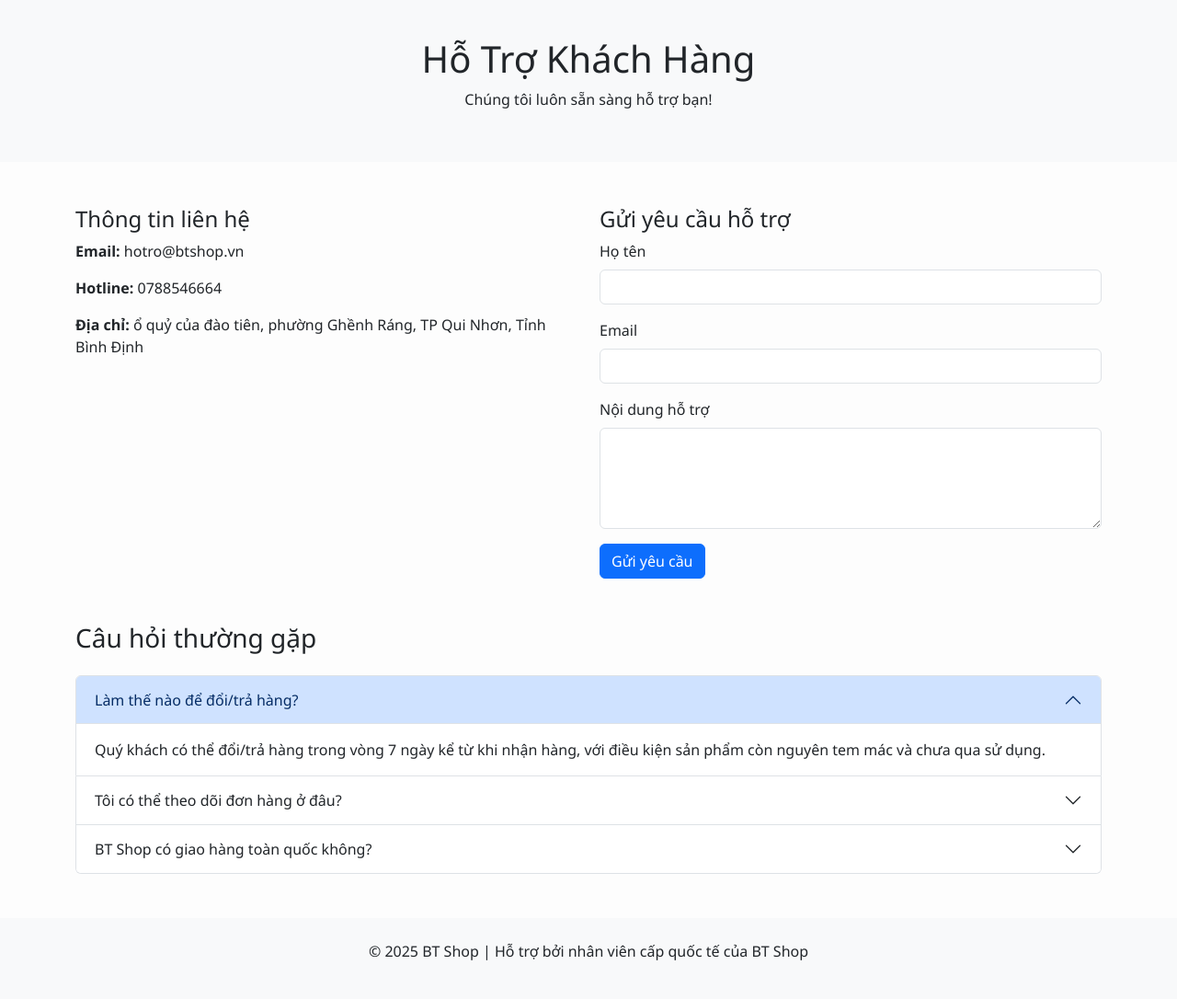
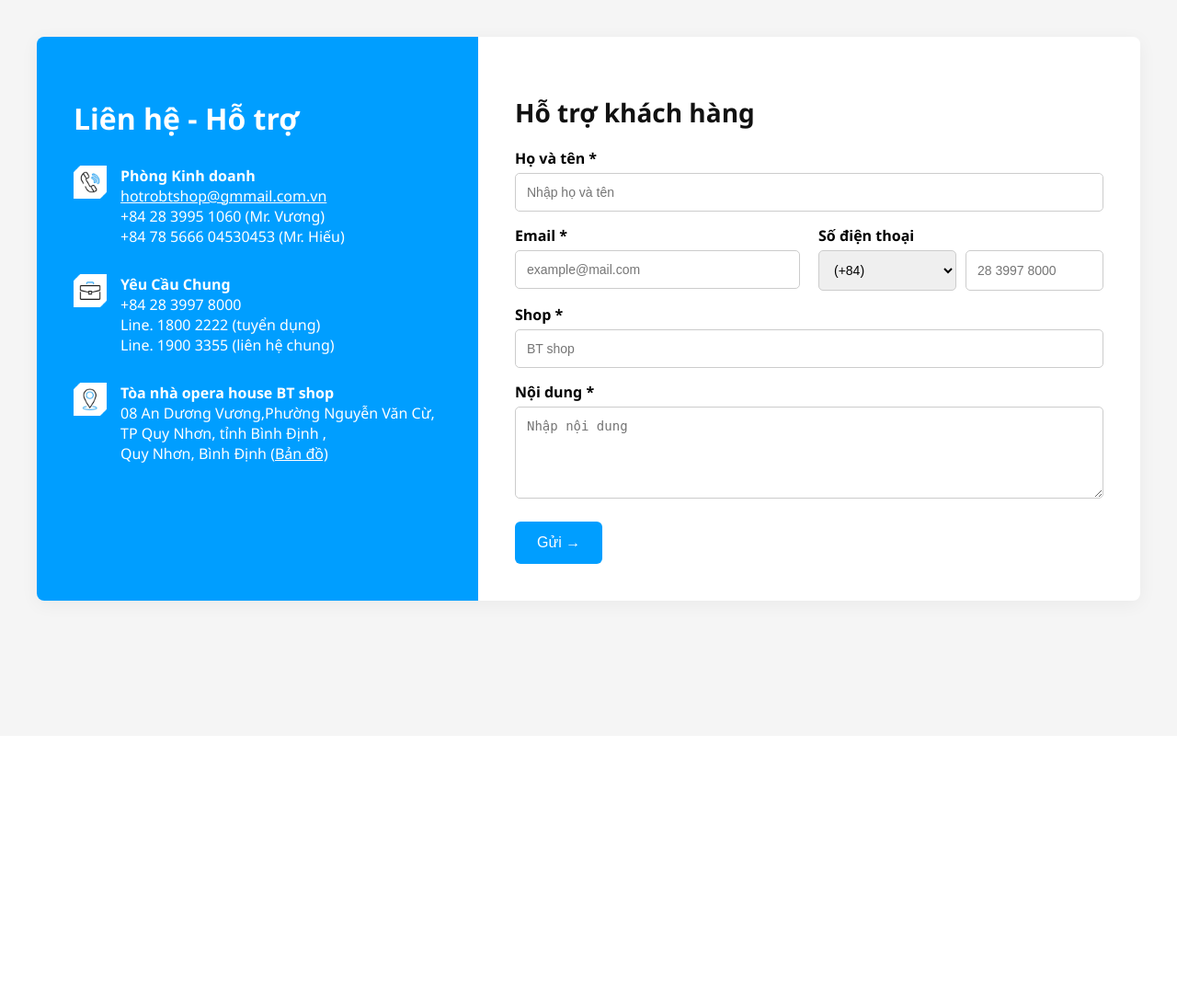
Before and after one commit to san24022005/source-code, a PHP site: page /hotrokhachhang.php in a window 1280 px wide. Shown: the whole page at 92% size. After the commit the page ends 664 px from the top, so only its background shows below. Run offline with PHP 8.4, Linux system fonts and the light colour scheme.

Commit message:
update liên hệhệ

```diff
--- a/hotrokhachhang.php
+++ b/hotrokhachhang.php
@@ -2,114 +2,184 @@
 <html lang="vi">
 <head>
   <meta charset="UTF-8">
-  <title>Hỗ Trợ Khách Hàng - BT Shop</title>
-  <link href="https://cdn.jsdelivr.net/npm/bootstrap@5.3.0/dist/css/bootstrap.min.css" rel="stylesheet">
+  <meta name="viewport" content="width=device-width, initial-scale=1.0">
+  <title>Liên hệ - Hỗ trợ khách hàng</title>
   <style>
+    * {
+      box-sizing: border-box;
+    }
+
     body {
-      font-family: 'Segoe UI', sans-serif;
-      background-color: #fdfdfd;
+      font-family: "Segoe UI", sans-serif;
+      background-color: #f5f5f5;
+      margin: 0;
+      padding: 40px;
     }
-    .support-header {
-      background-color: #f8f9fa;
-      padding: 40px 0;
-      text-align: center;
+
+    .contact-section {
+      display: flex;
+      background: white;
+      box-shadow: 0 4px 20px rgba(0,0,0,0.05);
+      border-radius: 8px;
+      overflow: hidden;
+      max-width: 1200px;
+      margin: 0 auto;
     }
-    .faq-section h5 {
+
+    .contact-left {
+      background-color: #009eff;
+      color: white;
+      padding: 40px;
+      width: 40%;
+    }
+
+    .contact-left h2 {
+      font-size: 32px;
+      margin-bottom: 30px;
+    }
+
+    .contact-block {
+      display: flex;
+      gap: 15px;
+      margin-bottom: 30px;
+    }
+
+    .contact-block img {
+      width: 36px;
+      height: 36px;
+    }
+
+    .contact-block a {
+      color: white;
+      text-decoration: underline;
+    }
+
+    .contact-right {
+      width: 60%;
+      padding: 40px;
+    }
+
+    .contact-right h2 {
+      font-size: 28px;
+      margin-bottom: 20px;
+      color: #111;
+    }
+
+    .contact-form label {
+      font-weight: bold;
+      margin-top: 15px;
+      display: block;
+    }
+
+    .contact-form input,
+    .contact-form select,
+    .contact-form textarea {
+      width: 100%;
+      padding: 12px;
+      margin-top: 5px;
+      border: 1px solid #ccc;
+      border-radius: 5px;
+      font-size: 14px;
+      resize: vertical;
+    }
+
+    .input-row {
+      display: flex;
+      gap: 20px;
+    }
+
+    .input-group {
+      flex: 1;
+    }
+
+    .phone-input {
+      display: flex;
+      gap: 10px;
+    }
+
+    .contact-form textarea {
+      height: 100px;
+    }
+
+    .contact-form button {
+      background-color: #009eff;
+      color: white;
+      padding: 14px 24px;
+      border: none;
+      border-radius: 6px;
+      margin-top: 20px;
+      font-size: 16px;
       cursor: pointer;
+      transition: 0.3s ease;
+    }
+
+    .contact-form button:hover {
+      background-color: #007acc;
     }
   </style>
 </head>
 <body>
 
-<!-- Header -->
-<div class="support-header">
-  <h1>Hỗ Trợ Khách Hàng</h1>
-  <p>Chúng tôi luôn sẵn sàng hỗ trợ bạn!</p>
-</div>
-
-<!-- Liên hệ -->
-<div class="container my-5">
-  <div class="row">
-    <!-- Thông tin liên hệ -->
-    <div class="col-md-6">
-      <h4>Thông tin liên hệ</h4>
-      <p><strong>Email:</strong> hotro@btshop.vn</p>
-      <p><strong>Hotline:</strong> 0788546664 </p>
-      <p><strong>Địa chỉ:</strong> ổ quỷ của đào tiên, phường Ghềnh Ráng, TP Qui Nhơn, Tỉnh Bình Định</p>
-    </div>
-
-    <!-- Form liên hệ -->
-    <div class="col-md-6">
-      <h4>Gửi yêu cầu hỗ trợ</h4>
-      <form>
-        <div class="mb-3">
-          <label for="hoten" class="form-label">Họ tên</label>
-          <input type="text" class="form-control" id="hoten" required>
-        </div>
-        <div class="mb-3">
-          <label for="email" class="form-label">Email</label>
-          <input type="email" class="form-control" id="email" required>
-        </div>
-        <div class="mb-3">
-          <label for="noidung" class="form-label">Nội dung hỗ trợ</label>
-          <textarea class="form-control" id="noidung" rows="4" required></textarea>
-        </div>
-        <button type="submit" class="btn btn-primary">Gửi yêu cầu</button>
-      </form>
-    </div>
-  </div>
-</div>
-
-<!-- FAQ -->
-<div class="container my-5 faq-section">
-  <h3 class="mb-4">Câu hỏi thường gặp</h3>
-  <div class="accordion" id="faqAccordion">
-    <div class="accordion-item">
-      <h2 class="accordion-header" id="faq1">
-        <button class="accordion-button" type="button" data-bs-toggle="collapse" data-bs-target="#answer1">
-          Làm thế nào để đổi/trả hàng?
-        </button>
-      </h2>
-      <div id="answer1" class="accordion-collapse collapse show" data-bs-parent="#faqAccordion">
-        <div class="accordion-body">
-          Quý khách có thể đổi/trả hàng trong vòng 7 ngày kể từ khi nhận hàng, với điều kiện sản phẩm còn nguyên tem mác và chưa qua sử dụng.
-        </div>
+<div class="contact-section">
+  <!-- LEFT COLUMN -->
+  <div class="contact-left">
+    <h2>Liên hệ - Hỗ trợ </h2>
+    <div class="contact-block">
+      <img src="accsets/images/phone-icon.png" alt="Phone">
+      <div>
+        <strong>Phòng Kinh doanh</strong><br>
+        <a href="mailto:hotrobtshop@gmail.com.vn">hotrobtshop@gmmail.com.vn </a><br>
+        +84 28 3995 1060 (Mr. Vương)<br>
+        +84 78 5666 04530453 (Mr. Hiếu)
       </div>
     </div>
-
-    <div class="accordion-item">
-      <h2 class="accordion-header" id="faq2">
-        <button class="accordion-button collapsed" type="button" data-bs-toggle="collapse" data-bs-target="#answer2">
-          Tôi có thể theo dõi đơn hàng ở đâu?
-        </button>
-      </h2>
-      <div id="answer2" class="accordion-collapse collapse" data-bs-parent="#faqAccordion">
-        <div class="accordion-body">
-          Bạn có thể theo dõi tình trạng đơn hàng tại mục "Đơn hàng của tôi" sau khi đăng nhập tài khoản.
-        </div>
+    <div class="contact-block">
+      <img src="accsets/images/info-icon.png" alt="Info">
+      <div>
+        <strong>Yêu Cầu Chung</strong><br>
+        +84 28 3997 8000<br>
+        Line. 1800 2222 (tuyển dụng)<br>
+        Line. 1900 3355 (liên hệ chung)
       </div>
     </div>
-
-    <div class="accordion-item">
-      <h2 class="accordion-header" id="faq3">
-        <button class="accordion-button collapsed" type="button" data-bs-toggle="collapse" data-bs-target="#answer3">
-          BT Shop có giao hàng toàn quốc không?
-        </button>
-      </h2>
-      <div id="answer3" class="accordion-collapse collapse" data-bs-parent="#faqAccordion">
-        <div class="accordion-body">
-          Có. Chúng tôi giao hàng toàn quốc với thời gian từ 2–5 ngày làm việc.
-        </div>
+    <div class="contact-block">
+      <img src="accsets/images/location-icon.png" alt="Location">
+      <div>
+        <strong>Tòa nhà opera house BT shop </strong><br>
+        08 An Dương Vương,Phường Nguyễn Văn Cừ, TP Quy Nhơn, tỉnh Bình Định ,<br>
+        Quy Nhơn, Bình Định <a href="#">(Bản đồ)</a>
       </div>
     </div>
   </div>
+  <div class="contact-right">
+    <h2>Hỗ trợ khách hàng</h2>
+    <form class="contact-form">
+      <label for="name">Họ và tên *</label>
+      <input type="text" id="name" placeholder="Nhập họ và tên">
+      <div class="input-row">
+        <div class="input-group">
+          <label for="email">Email *</label>
+          <input type="email" id="email" placeholder="example@mail.com">
+        </div>
+        <div class="input-group">
+          <label for="phone">Số điện thoại</label>
+          <div class="phone-input">
+            <select>
+              <option>(+84)</option>
+              <option>(+1)</option>
+              <option>(+61)</option>
+            </select>
+            <input type="text" placeholder="28 3997 8000">
+          </div>
+        </div>
+      </div>
+      <label for="company">Shop *</label>
+      <input type="text" id="company" placeholder="BT shop">
+      <label for="message">Nội dung *</label>
+      <textarea id="message" placeholder="Nhập nội dung"></textarea>
+      <button type="submit">Gửi →</button>
+    </form>
+  </div>
 </div>
-
-<!-- Footer -->
-<footer class="text-center py-4 bg-light mt-5">
-  <p>&copy; 2025 BT Shop | Hỗ trợ bởi nhân viên cấp quốc tế của BT Shop</p>
-</footer>
-
-<script src="https://cdn.jsdelivr.net/npm/bootstrap@5.3.0/dist/js/bootstrap.bundle.min.js"></script>
 </body>
 </html>
--- a/reset-password.php
+++ b/reset-password.php
@@ -63,12 +63,6 @@
     load_top();
     load_backbtn();
     ?>
-  <div class="left">
-    <img src="../accsets/images/logo.png" width="80" alt="BT Shop Logo">
-    <h1>BT SHOP</h1>
-    <p>Vua của các quý ông</p>
-  </div>
-
   <div class="right">
     <div class="form-container">
       <h2>ĐẶT LẠI MẬT KHẨU</h2>
--- a/widget/footer.php
+++ b/widget/footer.php
@@ -114,10 +114,10 @@
             <p>Copyright © 2025 BT Shop. All rights reserved.</p>
         </div>
         <div class="social-media">
-            <a href="#"><i class="copy-r-icon ti-facebook"></i></a>
-            <a href="#"><i class="copy-r-icon ti-instagram"></i></a>
+            <a href="https://www.facebook.com/tai.khoan.bi.khoa.223219"><i class="copy-r-icon ti-facebook"></i></a>
+            <a href="https://www.instagram.com/haihominh11/"><i class="copy-r-icon ti-instagram"></i></a>
             <a href="#"><i class="copy-r-icon ti-twitter"></i></a>
-            <a href="#"><i class="copy-r-icon ti-youtube"></i></a>
+            <a href="https://www.youtube.com/shorts/G1I3H5iQdHY"><i class="copy-r-icon ti-youtube"></i></a>
         </div>
     </div>
 </div>
--- a/widget/top.php
+++ b/widget/top.php
@@ -15,7 +15,7 @@
             <li>
                 <div class="contact-btn">
                     <i class="top-icon ti-location-pin"></i>
-                    <a href="">Liên hệ</a>
+                    <a href="hotrokhachhang.php">Liên hệ</a>
                 </div>
             </li>
         </div>
```
Also changed, not shown: reset-password.css (+68 -36 lines), shopping-cart.php (+18 -1 lines), accsets/images/info-icon.png (added), accsets/images/location-icon.png (added), accsets/images/phone-icon.png (added).
